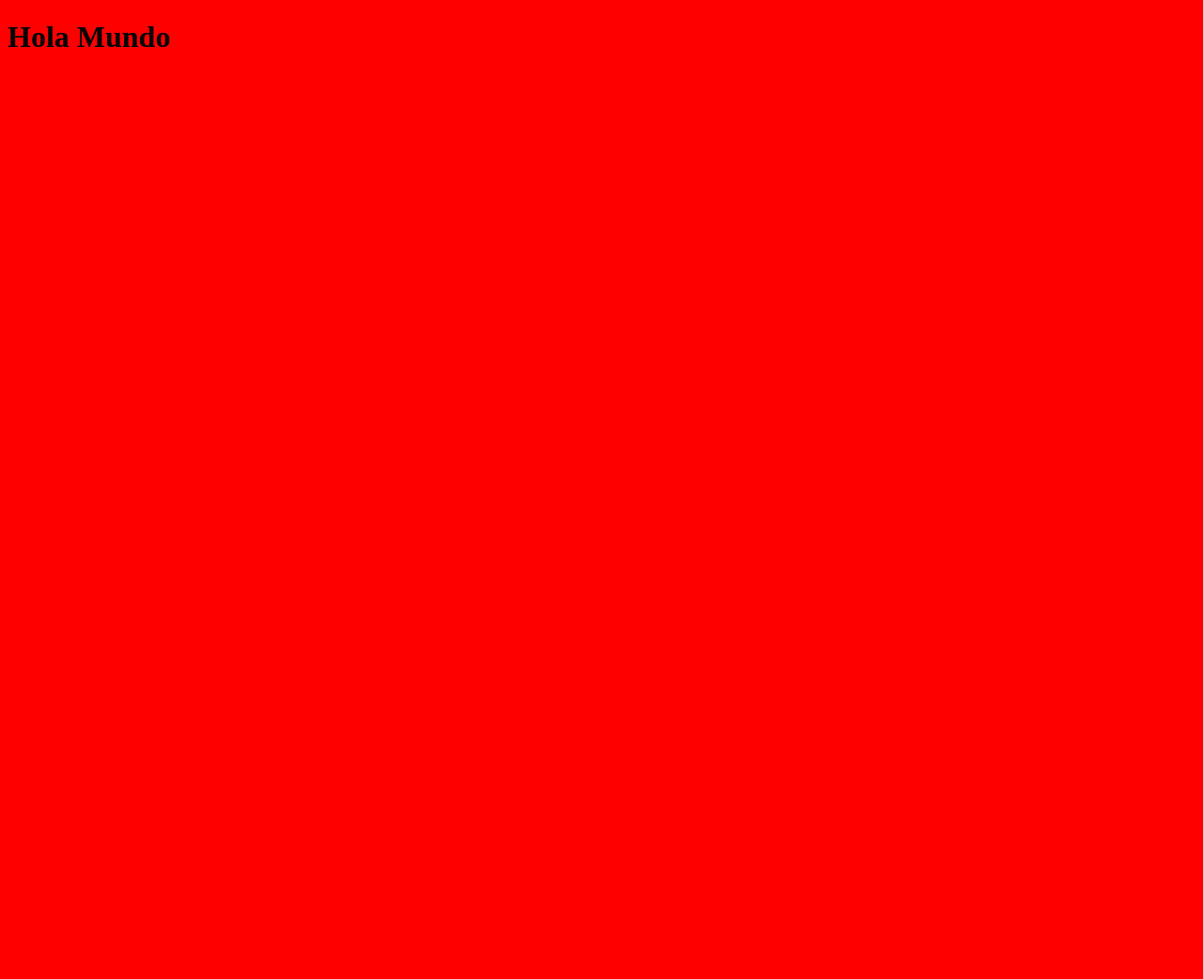
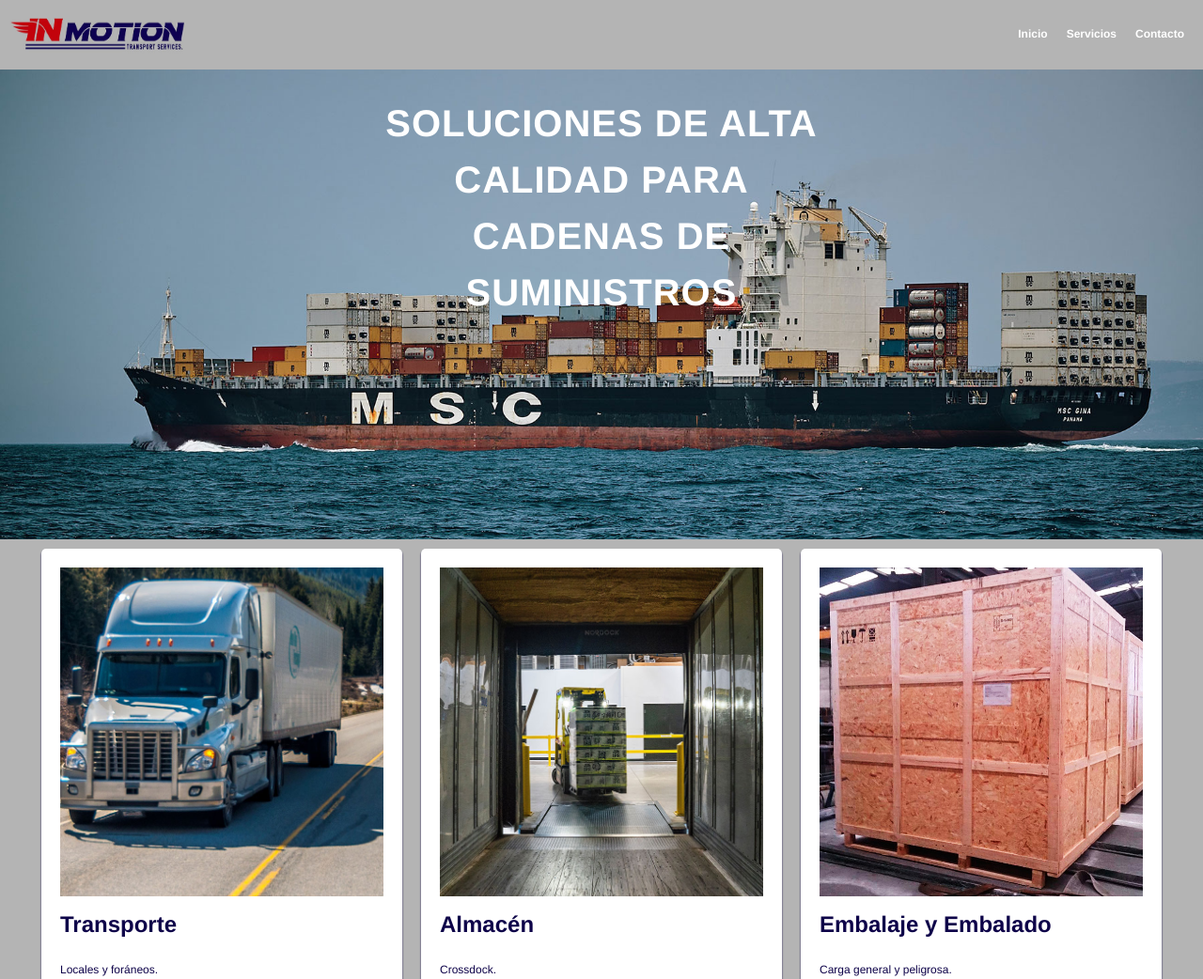
Before and after one commit to victorr-dev/logistic, a website built with webpack: page src/index.html in a window 1280 px wide. Shown: the top 1042 px of the page at 94% size. Before the commit the page ends 800 px from the top, so only its background shows below. Built offline with nearby package versions, Linux system fonts and the light colour scheme.

Commit message:
Se crea mediante Javascript

```diff
--- a/package.json
+++ b/package.json
@@ -25,8 +25,10 @@
     "@babel/preset-env": "7.5.5",
     "babel-loader": "8.0.6",
     "css-loader": "3.1.0",
+    "file-loader": "4.1.0",
     "html-webpack-plugin": "3.2.0",
     "style-loader": "0.23.1",
+    "url-loader": "2.1.0",
     "webpack-cli": "3.3.6",
     "webpack-dev-server": "3.7.2"
   }
--- a/src/css/main.css
+++ b/src/css/main.css
@@ -1,3 +1,4 @@
-body{
-    background-color: red;
-}
+@import url(normalize.css);
+@import url(style.css);
+@import url(mobile.css);
+@import url(grid.css);
--- /dev/null
+++ b/src/js/contact.js
@@ -0,0 +1,28 @@
+import img_4 from '../images/img_4.jpg'
+export default class Contact {
+    constructor(){}
+
+    render(){
+        return `
+        <section id="contact" class="contact">
+            <div class="content-contact">
+                <h1>Contactanos: </h1>
+                <img src="${img_4}" width="400px" height="400px" alt="">
+            </div>
+            <div class="content-contact">
+                    <form class="contact-form" action="" method="post">
+                        <label for="name">Nombre:</label>
+                        <input type="text" name="name" id="name">
+                        <label for="email">Email:</label>
+                        <input type="email" name="email" id="email">
+                        <label for="tel">Tel&eacute;fono:</label>
+                        <input type="tel" name="tel" id="tel">
+                        <label for="coments">Comentarios:</label>
+                        <textarea id="comments" name="coments" rows="10" cols="35">                  </textarea>
+                        <input class="main-button" type="submit" value="Enviar">
+                    </form>
+            </div>
+
+        </section>`
+    }
+}
--- /dev/null
+++ b/src/js/header.js
@@ -0,0 +1,23 @@
+import logo from '../images/logo.png'
+export default class Header {
+    constructor(){}
+
+    render(){
+        return `
+        <header>
+            <nav>
+                <div class="brand-image">
+                    <img src="${logo}" width="200px" height="50px" alt="Inmotion">
+                </div>
+                <div class="nav-options">
+                    <ul>
+                        <li><a href="#home">Inicio</a></li>
+                        <li><a href="#service">Servicios</a></li>
+                        <li><a href="#contact">Contacto</a></li>
+                    </ul>
+                </div>
+            </nav>
+        </header>
+        `
+    }
+}
--- /dev/null
+++ b/src/js/hero.js
@@ -0,0 +1,13 @@
+export default class Hero{
+    constructor(){}
+
+    render(){
+        return `
+        <section id="home" class="hero site-blocks-cover">
+            <div class="hero-title">
+                <h1>Soluciones de alta calidad para cadenas de suministros</h1>
+            </div>
+        </section>
+        `
+    }
+}
--- a/src/js/main.js
+++ b/src/js/main.js
@@ -1,10 +1,22 @@
+import Header from "./header";
+import Hero from "./hero";
+import SectionService from "./services";
+import Contact from "./contact";
+
 export default class Main {
-    constructor(){
+    constructor() {
+        this.header = new Header()
+        this.hero = new Hero()
+        this.secService = new SectionService()
+        this.contact = new Contact()
+    }
+
+    render() {
+        const main = document.getElementById('app')
+        main.insertAdjacentHTML('beforeend', this.header.render())
+        main.insertAdjacentHTML('beforeend', this.hero.render())
+        main.insertAdjacentHTML('beforeend', this.secService.render())
+        main.insertAdjacentHTML('beforeend', this.contact.render())
 
     }
-
-    render(){
-       const main = document.getElementById('app')
-       main.insertAdjacentHTML('beforeend', '<h1>Hola Mundo</h1>')
-    }
 }
--- /dev/null
+++ b/src/js/services.js
@@ -0,0 +1,36 @@
+import img_1 from '../images/img_1.jpg'
+import img_2 from '../images/img_2.jpeg'
+import img_3 from '../images/img_3.jpg'
+
+export default class SectionService{
+    constructor(){
+
+    }
+
+    render(){
+        return `
+            <section id="service" class="services">
+                <div class="product">
+                    <div class="content">
+                        <img class="content-img" src="${img_3}" alt="">
+                        <h1>Transporte</h1>
+                        <p>Locales y for&aacuteneos.</p>
+                    </div>
+                </div>
+                <div class="product">
+                    <div class="content">
+                        <img class="content-img" src="${img_1}" alt="">
+                        <h1>Almac&eacuten</h1>
+                        <p>Crossdock.</p>
+                    </div>
+                </div>
+                <div class="product">
+                    <div class="content">
+                        <img class="content-img" src="${img_2}" alt="">
+                        <h1>Embalaje y Embalado</h1>
+                        <p>Carga general y peligrosa.</p>
+                    </div>
+                </div>
+            </section>`
+    }
+}
--- a/webpack.config.js
+++ b/webpack.config.js
@@ -15,6 +15,19 @@
         },{
             test: /\.css$/,
             use: ['style-loader','css-loader']
+        },{
+            test: /\.jpeg|jpg|png|gif|woff|eot|ttf|svg|mp4|webm$/,
+            use: [{
+                loader: 'url-loader',
+                options: {
+                    limit: 90000,
+                }
+            },{
+                loader:'file-loader',
+                options:{
+                    name:'[name].[ext]'
+                }
+            }]
         }]
     },
     plugins: [
```
Also changed, not shown: src/index.backup.html (added, +83 -0 lines), src/images/logo.png (renamed from src/images/logo.PNG), 1 other file.
